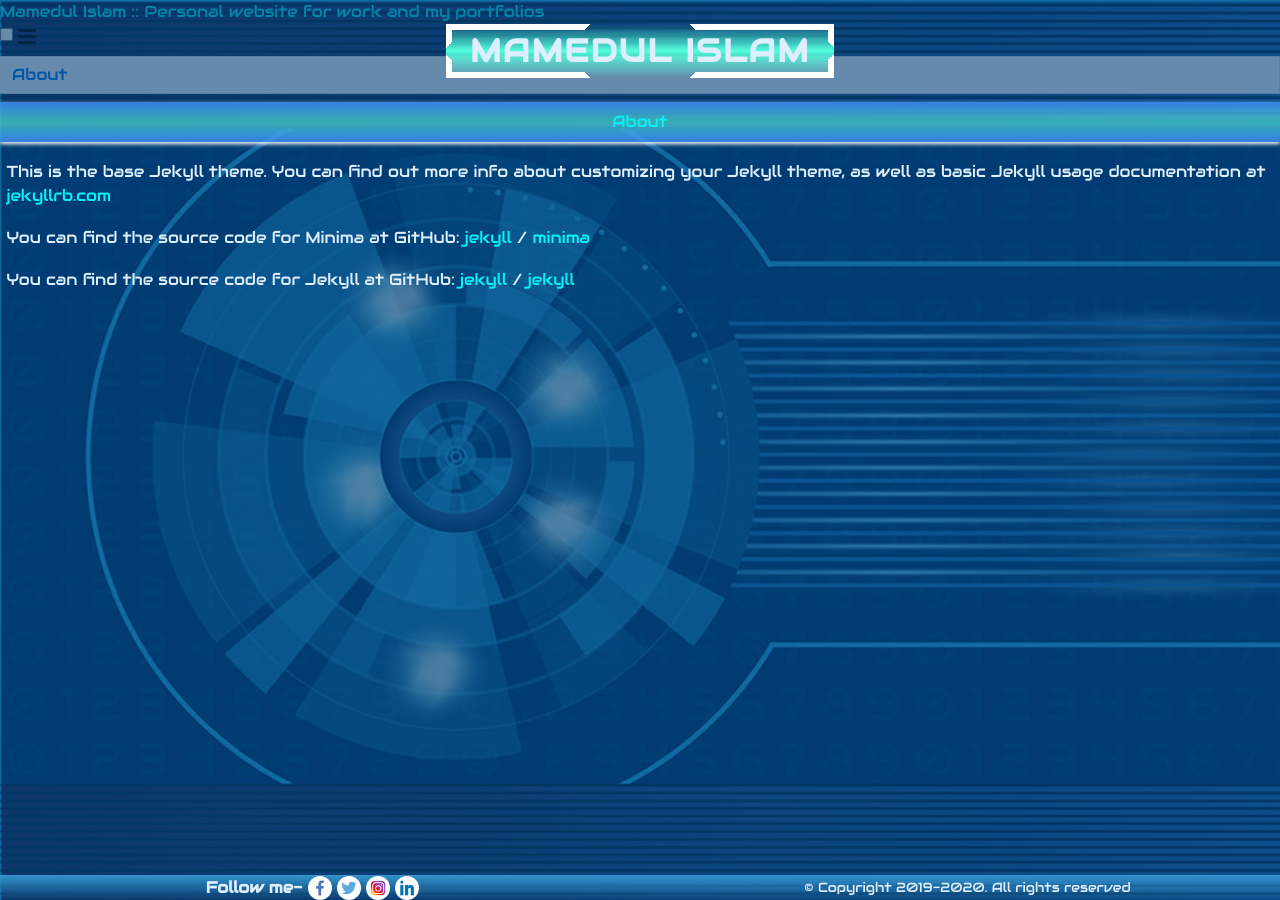
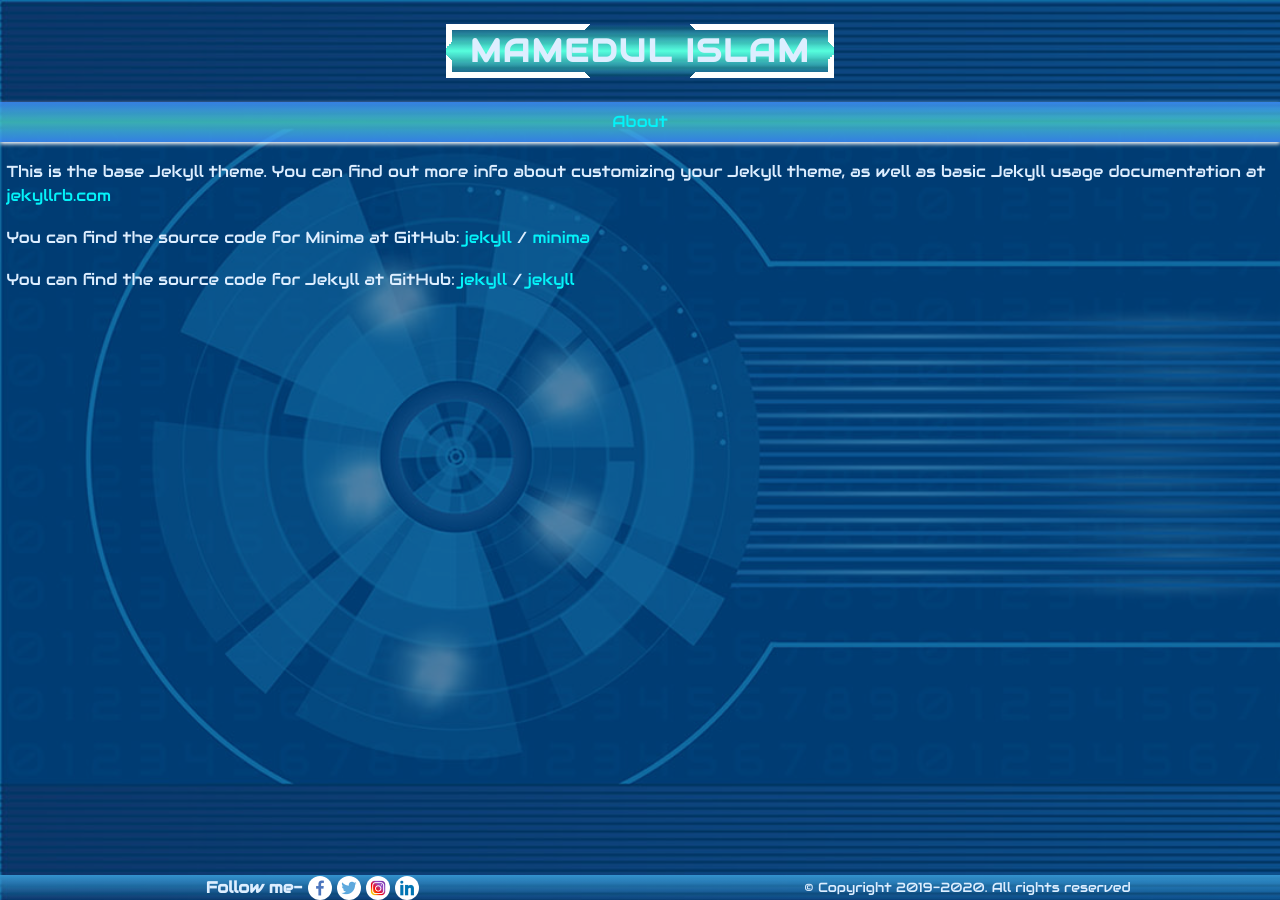
Before and after one commit to mamedul/mamedul.github.io, a Jekyll site: the page built from about.md, in a window 1280 px wide. Built offline with Jekyll 4.4.1, drawn with Linux system fonts in a browser that asks for light colours.

Commit message:
Update _header

```diff
--- a/_includes/header.html
+++ b/_includes/header.html
@@ -1,36 +1,3 @@
-<header class="site-header">
-
-  <div class="wrapper">
-    {%- assign default_paths = site.pages | map: "path" -%}
-    {%- assign page_paths = site.header_pages | default: default_paths -%}
-    {%- assign titles_size = site.pages | map: 'title' | join: '' | size -%}
-    <a class="site-title" rel="author" href="{{ "/" | relative_url }}">{{ site.title | escape }}</a>
-
-    {%- if titles_size > 0 -%}
-      <nav class="site-nav">
-        <input type="checkbox" id="nav-trigger" class="nav-trigger" />
-        <label for="nav-trigger">
-          <span class="menu-icon">
-            <svg viewBox="0 0 18 15" width="18px" height="15px">
-              <path d="M18,1.484c0,0.82-0.665,1.484-1.484,1.484H1.484C0.665,2.969,0,2.304,0,1.484l0,0C0,0.665,0.665,0,1.484,0 h15.032C17.335,0,18,0.665,18,1.484L18,1.484z M18,7.516C18,8.335,17.335,9,16.516,9H1.484C0.665,9,0,8.335,0,7.516l0,0 c0-0.82,0.665-1.484,1.484-1.484h15.032C17.335,6.031,18,6.696,18,7.516L18,7.516z M18,13.516C18,14.335,17.335,15,16.516,15H1.484 C0.665,15,0,14.335,0,13.516l0,0c0-0.82,0.665-1.483,1.484-1.483h15.032C17.335,12.031,18,12.695,18,13.516L18,13.516z"/>
-            </svg>
-          </span>
-        </label>
-
-        <div class="trigger">
-          {%- for path in page_paths -%}
-            {%- assign my_page = site.pages | where: "path", path | first -%}
-            {%- if my_page.title -%}
-            <a class="page-link" href="{{ my_page.url | relative_url }}">{{ my_page.title | escape }}</a>
-            {%- endif -%}
-          {%- endfor -%}
-        </div>
-      </nav>
-    {%- endif -%}
-  </div>
-</header>
-
-
 {%- assign default_paths = site.pages | map: "path" -%}
 {%- assign page_paths = site.header_pages | default: default_paths -%}
 {%- assign titles_size = site.pages | map: 'title' | join: '' | size -%}
```
